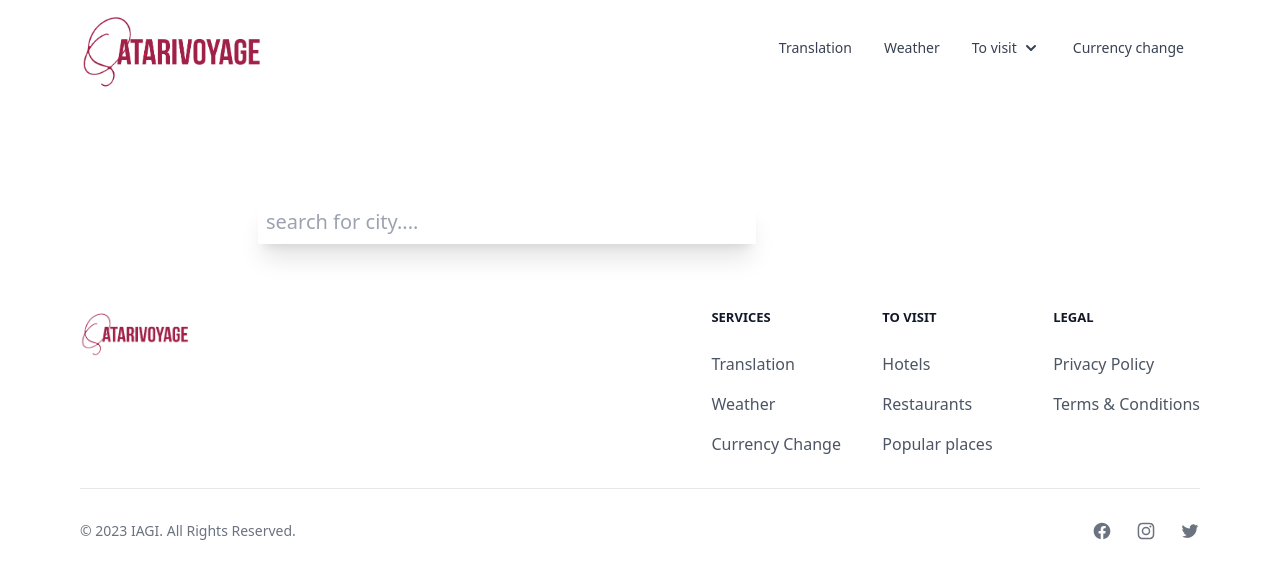
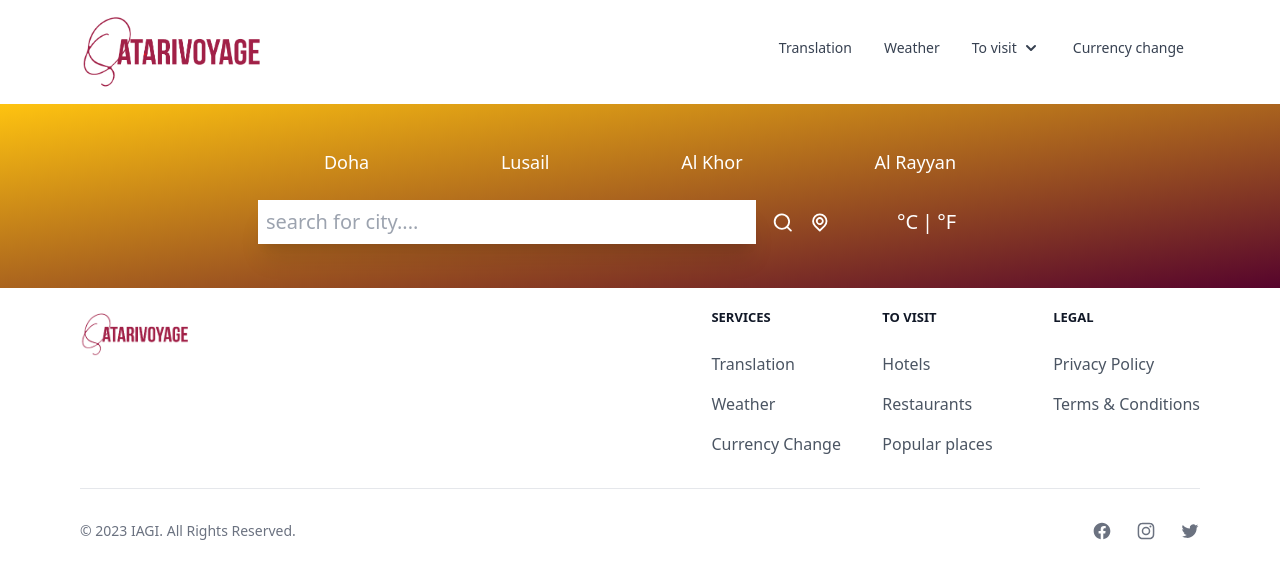
Before and after one commit to walid-damou/React_JS_Project, a React (Create React App) app: page /Weather in a window 1280 px wide. Shown: the top 578 px of the page. Built offline with nearby package versions, Linux system fonts and the light colour scheme; no server answers.

Commit message:
weather_bgColor

```diff
--- a/src/pages/Currency.jsx
+++ b/src/pages/Currency.jsx
@@ -1,7 +1,7 @@
 import React from 'react';
 import CurrencyInput from '../components/Currency/CurrencyInput/CurrencyInput';
 import { useState, useEffect } from 'react';
-
+/* this page is not used */
 function Currency() {
     const [isOpen, setIsOpen] = useState(false);
     const [amount1, setAmount1]= useState(1);
--- a/src/pages/Weather.jsx
+++ b/src/pages/Weather.jsx
@@ -19,15 +19,16 @@ function Weather() {
       };
       fetchWeather();
     },[query, units]);
+    /*
     const formatBackground=()=> {
       if(!weather) return 'from-cyan-700 to-blue-700'
       const threshold=units==='metric' ? 20: 60
       if(weather.temp <= threshold) return 'linear-gradient(to bottom right, #49BCE3, #1077C3)'
       return 'linear-gradient(to bottom right, #FEC310, #56042C)';
-    }
+    }*/
     return (
       <div className="w-full h-full" style={{
-        backgroundImage: `${formatBackground()}`}}>
+        backgroundImage: "linear-gradient(to bottom right, #FEC310, #56042C)"}}>
       <div className={`mx-auto max-w-screen-md mt-4 py-5 px-0.5 bg-gradient-to-br  `}
       >
         <TopButtons setQuery={setQuery} />
```
